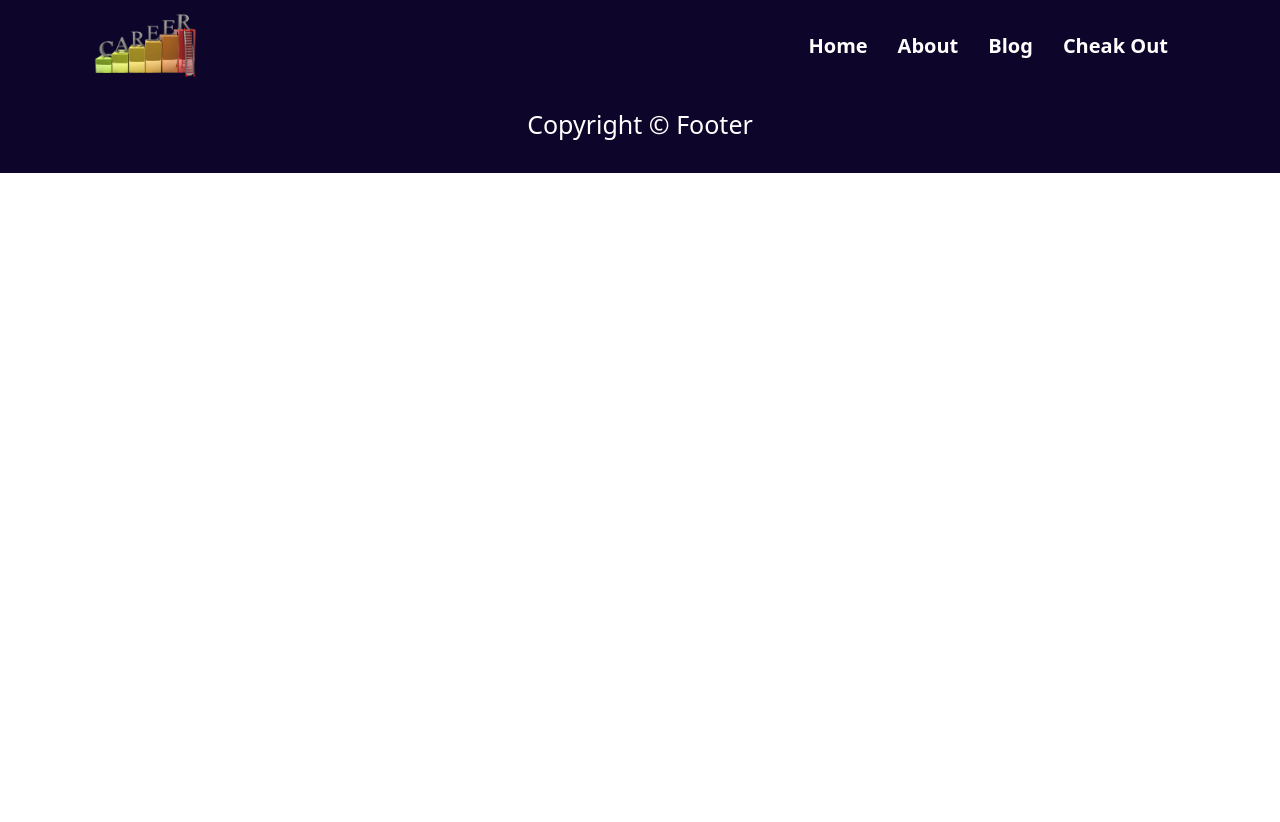
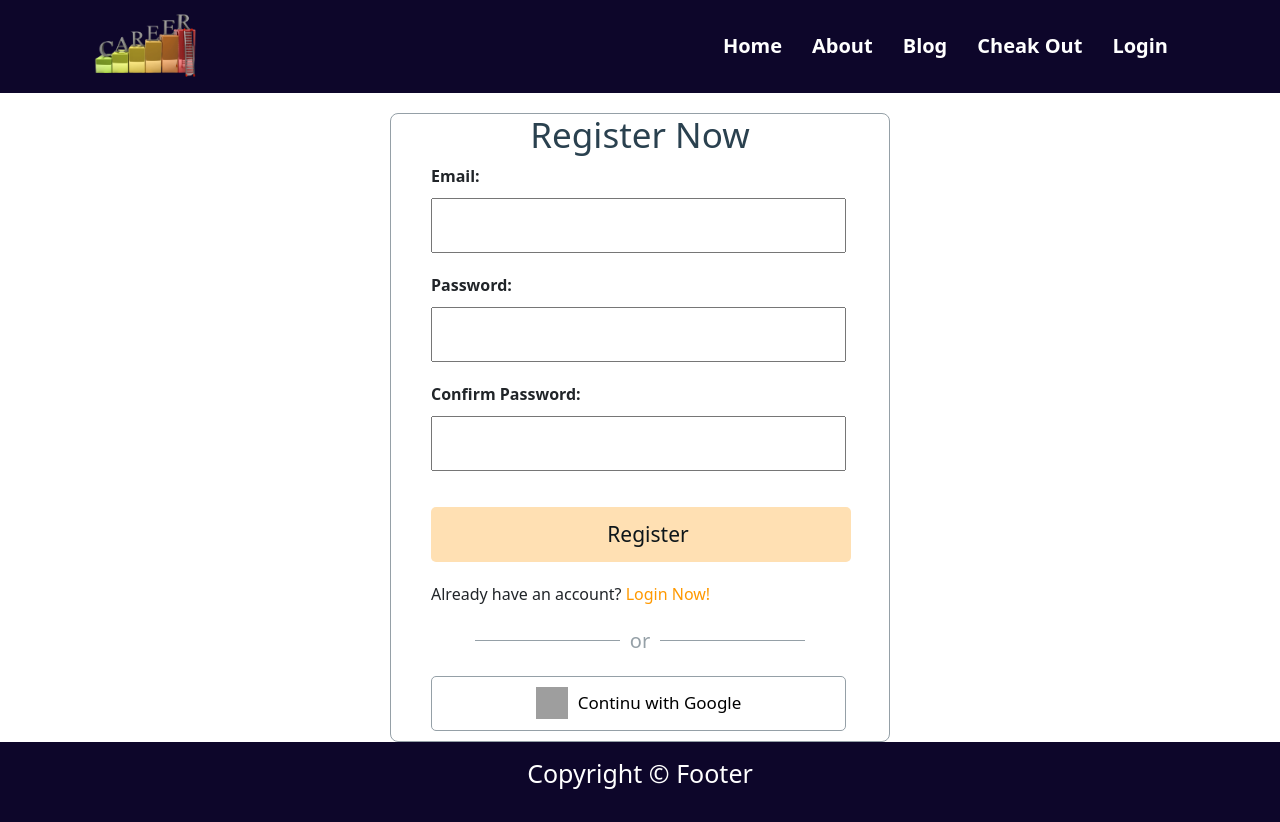
Before and after one commit to rahadislam/carrer-couch, a React (Create React App) app: page /register in a window 1280 px wide. Before the commit the page ends 800 px from the top, so only its background shows below. Built offline with nearby package versions, Linux system fonts and the light colour scheme; no server answers; grey boxes are pictures that could not be loaded.

Commit message:
firebase email password and google provider   implement

```diff
--- a/src/App.js
+++ b/src/App.js
@@ -6,6 +6,9 @@ import CheakOut from './components/CheakOut/CheakOut';
 import Footer from './components/Footer/Footer';
 import Header from './components/Header/Header';
 import Home from './components/Home/Home';
+import Login from './components/Login/Login';
+import Register from './components/Register/Register';
+import RequireAuth from './components/RequireAuth/RequireAuth';
 
 function App() {
   return (
@@ -16,7 +19,14 @@ function App() {
        <Route path='/home' element={<Home></Home>}></Route>
        <Route path='/about' element={<About></About>}></Route>
        <Route path='/blog' element={<Blog></Blog>}></Route>
-       <Route path='/cheakout' element={<CheakOut></CheakOut>}></Route>
+       <Route path='/cheakout' element={
+       <RequireAuth>
+         <CheakOut></CheakOut>
+       </RequireAuth>
+       }></Route>
+       <Route path='/login' element={<Login></Login>}></Route>
+       <Route path='/register' element={<Register></Register>}></Route>
+
      </Routes>
      <Footer></Footer>
     </>
--- a/src/components/Course/Course.js
+++ b/src/components/Course/Course.js
@@ -7,7 +7,7 @@ const Course = ({info}) => {
 
     const naviget=useNavigate();
     const explorehandelar=()=>{
-        naviget('/about');
+        naviget('/cheakout');
     }
     return (
         <Col className='mb-5'>
--- a/src/components/Header/Header.css
+++ b/src/components/Header/Header.css
@@ -8,6 +8,8 @@
 .customHeader a:hover{
     color:orangered;
 }
-.navbar-toggler-icon {
-  background-image: url(https://www.pngkey.com/png/full/206-2069918_menu-icon-png-menu-icon-white-png.png);
+.profile{
+  height: 50px;
+  width: 50px;
+  border-radius: 50%;
 }
--- a/src/components/Header/Header.js
+++ b/src/components/Header/Header.js
@@ -3,8 +3,15 @@ import { Container, Nav, Navbar } from 'react-bootstrap';
 import { Link } from 'react-router-dom';
 import './Header.css'
 import logo from '../../images/logo.png';
+import { useAuthState } from 'react-firebase-hooks/auth';
+import auth from '../../firebase.init';
+import { signOut } from 'firebase/auth';
 
 const Header = () => {
+    const [user]=useAuthState(auth);
+    const signouthadelar=()=>{
+        signOut(auth)
+    }
     return (
         // Menu area start
         <Navbar sticky="top" style={{backgroundColor:'#0d062a'}}  expand="lg">
@@ -22,7 +29,14 @@ const Header = () => {
                         <Link to='/home'>Home</Link>
                         <Link to='/about'>About</Link>
                         <Link to='/blog'>Blog</Link>
-                        <Link to='/home'>Cheak Out</Link>
+                        <Link to='/cheakout'>Cheak Out</Link>
+
+                        {
+                    user?<Link onClick={signouthadelar} to="/">Sign Out</Link>:<Link to="/login">Login</Link>}
+                    {/* {
+                       user?<img className='profile' src={user.photoURL} alt="" />:<Link to="/login">Login</Link>
+                    } */}
+
                     </Nav>
                 </Navbar.Collapse>
             </Container>
--- /dev/null
+++ b/src/components/Login/Login.css
@@ -0,0 +1,87 @@
+.from-control {
+
+    margin: auto;
+    width: 500px;
+    background: #FFFFFF;
+    border: 1px solid #95A0A7;
+    box-sizing: border-box;
+    border-radius: 8px;
+    padding-left: 40px;
+    padding-right: 40px;
+    margin-top: 20px;
+}
+
+.from-control h1 {
+    text-align: center;
+    color: #2A414F;
+    font-weight: 400;
+    font-size: 35px;
+}
+.from-control p>a{
+    color: rgba(255, 153, 0, 1);
+    text-decoration: none;
+}
+.from-control label{
+    display: block;
+    font-weight: 600;
+    margin-bottom: 10px;
+}
+.from-control input{
+    width: 415px;
+    height: 55px;
+    padding-left: 20px;
+    font-size: 20px;
+    margin-bottom: 20px;
+}
+.submit-botton > input{
+    width: 420px;
+    height: 55px;
+    margin-bottom: 20px;
+    background-color: #FFE0B3;
+    border: none;
+    cursor: pointer;
+    font-size: 21px;
+    border-radius: 5px;
+    color: #0E161A;
+}
+.submit-botton > input:hover{
+
+    background-color: #f8c87f;
+
+}
+.orstyle{
+    display: flex;
+    align-items: center;
+    justify-content: center;
+    font-size: 20px;
+    color: rgba(149, 160, 167, 1);
+    margin: 20px 0;
+}
+.orstyle .or{
+    height: 0px;
+    width: 145px;
+    margin-right: 10px;
+    margin-left: 10px;
+    border-top: 1px solid rgba(149, 160, 167, 1);
+}
+.googlePopup{
+    display: flex;
+    align-items: center;
+    justify-content: center;
+    width: 415px;
+    height: 55px;
+    border:1px solid rgba(149, 160, 167, 1);
+    border-radius: 5px;
+    margin-bottom: 10px;
+    cursor: pointer;
+    background-color: #FFFFFF;
+}
+.googlePopup img{
+    width: 32px;
+    height: 32px;
+    margin-right: 10px;
+}
+.googlePopup p{
+    font-size: 17px;
+    margin-top: 15px;
+}
--- /dev/null
+++ b/src/components/Login/Login.js
@@ -0,0 +1,82 @@
+import React, { useState } from 'react';
+import { useSignInWithEmailAndPassword, useSignInWithGoogle } from 'react-firebase-hooks/auth';
+import { Link, useLocation, useNavigate } from 'react-router-dom';
+import auth from '../../firebase.init';
+import Register from '../Register/Register';
+import './Login.css';
+
+const Login = () => {
+    //all state
+    const [email,setEmail]=useState('');
+    const [password,setPassword]=useState('');
+    const [
+        signInWithEmailAndPassword,
+        user,
+        loading,
+        error,
+      ] = useSignInWithEmailAndPassword(auth);
+      const [signInWithGoogle] =useSignInWithGoogle(auth);
+    const navigate=useNavigate();
+
+    //all event handeler
+    const emailhandelar=(event)=>{
+        setEmail(event.target.value);
+    }
+
+    const passwordhandelar=(event)=>{
+        setPassword(event.target.value);
+    }
+
+    //requird auth
+    const location = useLocation();
+    const from = location.state?.from?.pathname || '/';
+    //if user login then transfar dirctory page
+    if(user){
+        navigate(from, {replace: true});
+    }
+    //from handelar
+    const googlehandelar=()=>{
+        signInWithGoogle();
+        navigate(from, {replace: true});
+
+    }
+    const formhandelar=(event)=>{
+        event.preventDefault();
+        signInWithEmailAndPassword(email,password);
+    }
+    return (
+        <div className='from-control'>
+            <h1>Login</h1>
+            <form onSubmit={formhandelar}>
+                <div className='from-fild'>
+                    <label htmlFor="email">Email:</label>
+                    <input onBlur={emailhandelar} type="email" name="email" />
+                </div>
+                <div className='from-fild'>
+                    <label htmlFor="password">Password:</label>
+                    <input onBlur={passwordhandelar} type="password" name="password" />
+                </div>
+                <div className='submit-botton'>
+                    <input type="submit" value="Login" />
+                </div>
+                <p>{error?.message}</p>
+                <p>{loading && <p>Loading...............</p>}</p>
+            </form>
+            <p>New to ema Johon? <Link to='/register' element={<Register></Register>}>Register Now!</Link></p>
+            <div className='orstyle'>
+                <div className='or'></div>
+                or
+                <div className='or'></div>
+            </div>
+
+               <button onClick={googlehandelar} className='googlePopup'>
+                   <img src="https://www.freepnglogos.com/uploads/google-logo-png/google-logo-png-webinar-optimizing-for-success-google-business-webinar-13.png" alt="" />
+                    <p>Continu with Google</p>
+               </button>
+
+
+        </div>
+    );
+};
+
+export default Login;
--- /dev/null
+++ b/src/components/Register/Register.css
@@ -0,0 +1,6 @@
+.error p{
+    color: red;
+    font-size: 17px;
+    font-weight: 600;
+    text-transform: capitalize;
+}
--- /dev/null
+++ b/src/components/Register/Register.js
@@ -0,0 +1,87 @@
+import React, { useState } from 'react';
+import { Link, useNavigate } from 'react-router-dom';
+import auth from '../../firebase.init';
+import './Register.css'
+import Login from '../Login/Login';
+import { useCreateUserWithEmailAndPassword } from 'react-firebase-hooks/auth';
+
+const Register = () => {
+    const [email,setEmail]=useState('');
+    const [password,setPassword]=useState('');
+    const [confrirmPassword,setconfrirmPassword]=useState('');
+    const [error,setError]=useState('');
+    const [createUserWithEmailAndPassword,user]=useCreateUserWithEmailAndPassword(auth);
+    const navigate=useNavigate();
+
+    //all event handeler
+    const emailhandelar=(event)=>{
+        setEmail(event.target.value);
+    }
+
+    const passwordhandelar=(event)=>{
+        setPassword(event.target.value);
+    }
+
+    const conPasswordhandelar=(event)=>{
+        setconfrirmPassword(event.target.value);
+    }
+    //check condition
+    if(user){
+        navigate('/home');
+    }
+
+    //form handelr area
+    const formhandelar=(event)=>{
+        event.preventDefault();
+        if(password!==confrirmPassword){
+            setError("password dose not match");
+        }
+        if(password.length<6){
+            setError("at list 6 charecter type password!!")
+
+        }
+        createUserWithEmailAndPassword(email,password);
+
+    }
+
+    return (
+        <div className='from-control'>
+            <h1>Register Now</h1>
+            <form onSubmit={formhandelar}>
+                <div className='from-fild'>
+                    <label htmlFor="email">Email:</label>
+                    <input onBlur={emailhandelar} type="email" name="email" />
+                </div>
+                <div className='from-fild'>
+                    <label htmlFor="password">Password:</label>
+                    <input onBlur={passwordhandelar} type="password" name="password" />
+                </div>
+                <div className='from-fild'>
+                    <label htmlFor="confirmPassword">Confirm Password:</label>
+                    <input onBlur={conPasswordhandelar} type="password" name="confirmPassword" />
+                </div>
+                <div className='error'>
+                    <p>{error}</p>
+                </div>
+                <div className='submit-botton'>
+                    <input type="submit" value="Register" />
+                </div>
+            </form>
+            <p>Already have an account? <Link to='/login' element={<Login></Login>}>Login Now!</Link></p>
+            <div className='orstyle'>
+                <div className='or'></div>
+                or
+                <div className='or'></div>
+            </div>
+
+               <button className='googlePopup'>
+                   <img src="https://www.freepnglogos.com/uploads/google-logo-png/google-logo-png-webinar-optimizing-for-success-google-business-webinar-13.png" alt="" />
+                    <p>Continu with Google</p>
+               </button>
+
+
+        </div>
+    );
+};
+
+export default Register;
--- /dev/null
+++ b/src/components/RequireAuth/RequireAuth.js
@@ -0,0 +1,15 @@
+import React from 'react';
+import { useAuthState } from 'react-firebase-hooks/auth';
+import { Navigate, useLocation } from 'react-router-dom';
+import auth from '../../firebase.init';
+
+const RequireAuth = ({children}) => {
+    const [user]=useAuthState(auth);
+    const location=useLocation();
+    if(!user){
+        return <Navigate to='/login' state={{from:location}} replace></Navigate>
+    }
+    return children;
+};
+
+export default RequireAuth;
```
